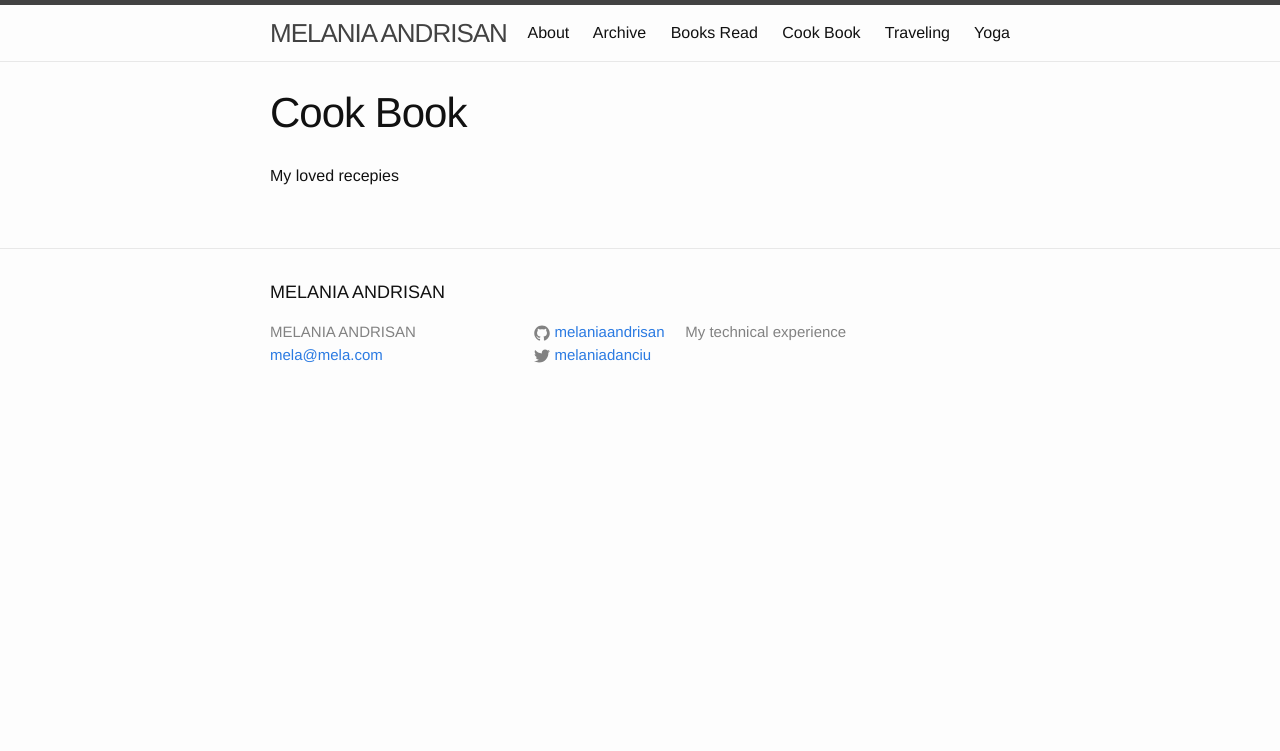
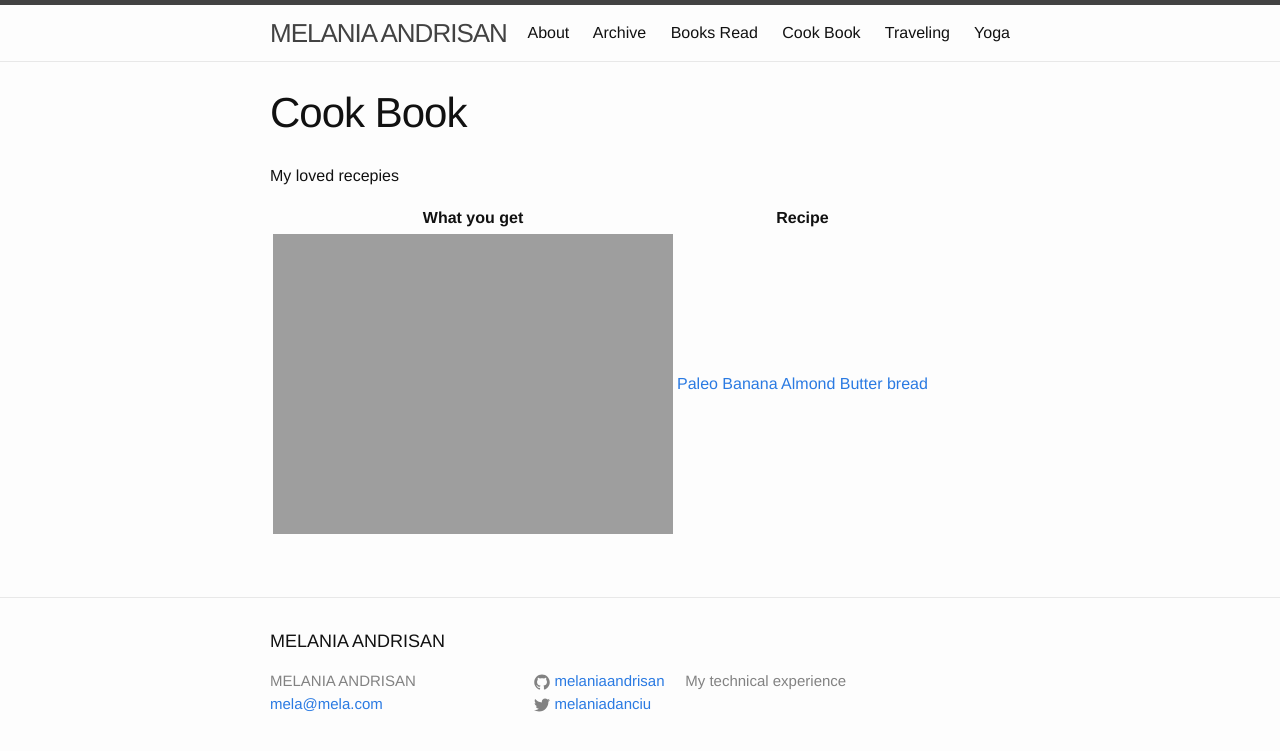
Before and after one commit to melaniaandrisan/melaniaandrisan.github.io, a Jekyll site: the page built from food_history.md, in a window 1280 px wide. Shown: the top 751 px of the page. Built offline with Jekyll 4.4.1, drawn with Linux system fonts in a browser that asks for light colours; comment, search, counter and statistics services are not loaded.

Commit message:
Update food_history.md

```diff
--- a/food_history.md
+++ b/food_history.md
@@ -5,3 +5,7 @@ permalink: /foodhistory/
 ---
 
 My loved recepies
+
+|What you get|Recipe|
+|---|---|
+|![Paleo Bread]({{ site.url }}/assets/paleo_banana_bread.JPG =50x)|[Paleo Banana Almond Butter bread](http://mela.ro/food/2018/09/25/Paleo-banana-bread/)|
```
